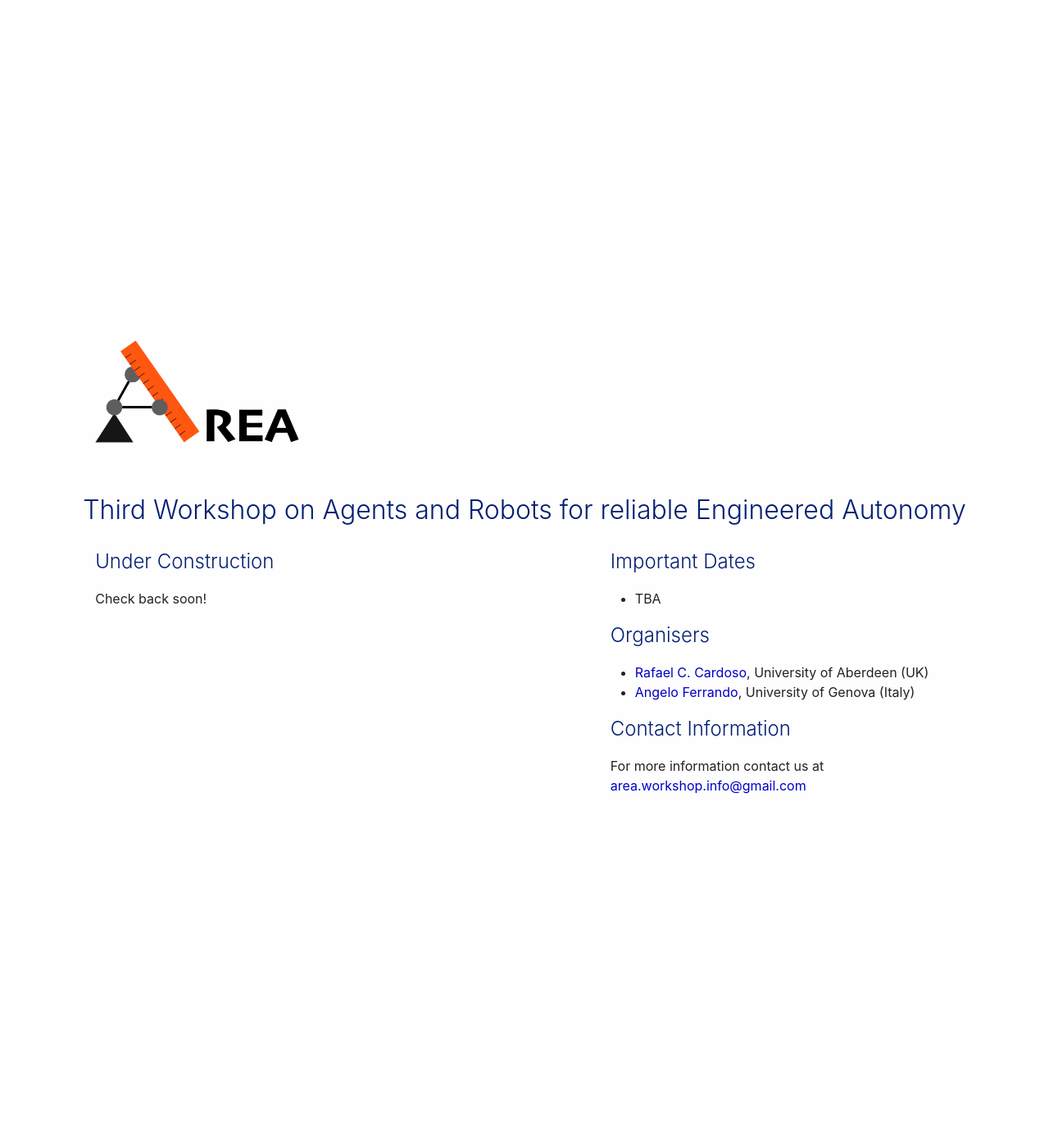
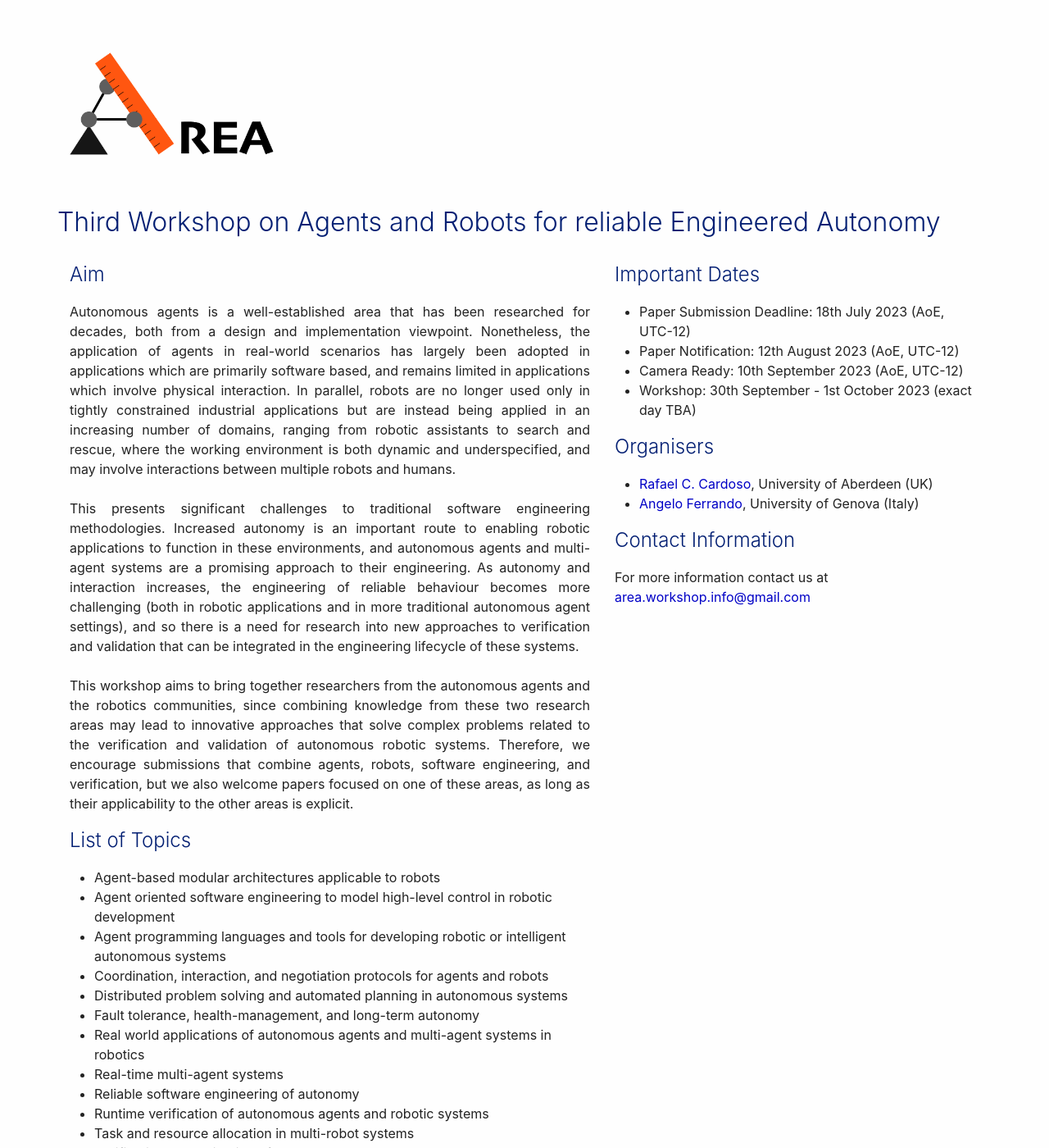
Before and after one commit to AREAWorkshop/AREA2023, a Jekyll site: the page built from index.md, in a window 1280 px wide and 1400 px high. Shown: the whole window at 82% size. Built offline with Jekyll 4.4.1, drawn with Linux system fonts in a browser that asks for light colours; nearby versions of some CDN libraries; some of the changed text lies outside the part shown.

Commit message:
Update index.md

```diff
--- a/index.md
+++ b/index.md
@@ -38,8 +38,74 @@ image: https://areaworkshop.github.io/AREA2023/images/logos/area_logo_1.png
 <div class="columns large-7" >
 <div markdown="1">
 
-## Under Construction
-Check back soon!
+## Aim
+
+<p align="justify">
+Autonomous agents is a well-established area that has been researched for decades, both from a design and implementation viewpoint. Nonetheless, the application of agents in real-world scenarios has largely been adopted in applications which are primarily software based, and remains limited in applications which involve physical interaction. In parallel, robots are no longer used only in tightly constrained industrial applications but are instead being applied in an increasing number of domains, ranging from robotic assistants to search and rescue, where the working environment is both dynamic and underspecified, and may involve interactions between multiple robots and humans.<br>
+<br>
+  This presents significant challenges to traditional software engineering methodologies. Increased autonomy is an important route to enabling robotic applications to function in these environments, and autonomous agents and multi-agent systems are a promising approach to their engineering. As autonomy and interaction increases, the engineering of reliable behaviour becomes more challenging (both in robotic applications and in more traditional autonomous agent settings), and so there is a need for research into new approaches to verification and validation that can be integrated in the engineering lifecycle of these systems.<br>
+<br>
+  This workshop aims to bring together researchers from the autonomous agents and the robotics communities, since combining knowledge from these two research areas may lead to innovative approaches that solve complex problems related to the verification and validation of autonomous robotic systems. Therefore, we encourage submissions that combine agents, robots, software engineering, and verification, but we also welcome papers focused on one of these areas, as long as their applicability to the other areas is explicit.
+</p>
+
+<!---
+## Motivation
+
+## Aim
+--->
+
+## List of Topics
+
+<ul>
+  <li> Agent-based modular architectures applicable to robots </li>
+   <li> Agent oriented software engineering to model high-level control in robotic development </li>
+   <li> Agent programming languages and tools for developing robotic or intelligent autonomous systems</li>
+   <li> Coordination, interaction, and negotiation protocols for agents and robots</li>
+   <li> Distributed problem solving and automated planning in autonomous systems</li>
+   <li> Fault tolerance, health-management, and long-term autonomy</li>
+   <li> Real world applications of autonomous agents and multi-agent systems in robotics</li>
+   <li> Real-time multi-agent systems</li>
+   <li> Reliable software engineering of autonomy</li>
+   <li> Runtime verification of autonomous agents and robotic systems</li>
+   <li> Task and resource allocation in multi-robot systems</li>
+   <li> Verification and validation of autonomous systems</li>
+   <li> Testing and simulation tools and techniques for autonomous or robotic systems</li>
+   <li> Engineering reliable interactions between humans and autonomous robots or agents</li>
+   <li> Verification and validation of human-robot interactions</li>
+   <li> Engineering transparent decision making for autonomous systems</li>
+</ul>
+
+
+## Workshop Format
+
+<p align="justify">
+This event is planned as a half-day workshop taking approximately 5 hours. Depending on the number of submissions, we may organise a discussion panel at the end. We also have two invited talks.
+</p>
+
+## Submission Instructions
+
+<p align="justify">
+Participants are invited to submit either:
+<ul>
+  <li><b>a full length research paper</b>
+    &mdash;
+    a technical paper describing technically sound, innovative ideas that can advance the engineering/reliability of agents and robots; an application/case study paper, with emphasis on robotic applications where agents techniques have been applied; a survey paper on one of the topics of interest.</li>
+  <li><b>a short paper</b>
+    &mdash;
+    a position paper describing relevant questions and issues that participants feel should be addressed; a demo paper describing a demonstration of an agent/robotic application, system or tool; a new idea in the field which is not ready for publication as a regular paper.</li>
+</ul>
+</p>
+<p align="justify">
+Full-length research papers must not exceed twelve (12) pages single column, and short papers must not exceed six (6) pages single column, excluding references and appendices. All submissions must be in English and PDF format.
+Each submission will receive at least three single-blind reviews. All papers should be original and not be submitted elsewhere. The review process is single-blind: submissions should not be blind, reviewers will be.
+<br><br>
+<b>The AREA workshop is going to be an in-person event (following ECAI 2023 guidelines).</b> At least one author of each accepted paper has to register to the Workshop (via ECAI 2023 website, fees will be made available soon). Authors that cannot come in person to the event will be allowed to present their contribution online as long as they have registered for the workshop (no discount fees will be available, ECAI 2023 is entirely physical, we are only aiming to give the option to people that want to participate but will not be able to attend in person).
+<br><br>
+The proceedings of the workshop will be published with EPTCS (<a href="http://www.eptcs.org/">http://www.eptcs.org/</a>). Formatting guidelines should follow EPTCS style: <a href="http://style.eptcs.org/">http://style.eptcs.org/</a>
+<br><br>
+Submission link: <a href="https://easychair.org/my/conference?conf=area23">https://easychair.org/my/conference?conf=area23</a>
+</p>
+
 
 </div>
 </div>
@@ -51,7 +117,10 @@ Check back soon!
 ## Important Dates
 
 <ul>
-<li>TBA</li>
+  <li>Paper Submission Deadline: 18th July 2023 (AoE, UTC-12)</li>
+  <li>Paper Notification: 12th August 2023 (AoE, UTC-12)</li>
+  <li>Camera Ready: 10th September 2023 (AoE, UTC-12)</li>
+  <li>Workshop: 30th September - 1st October 2023 (exact day TBA)</li>
 </ul>
 
 
```
